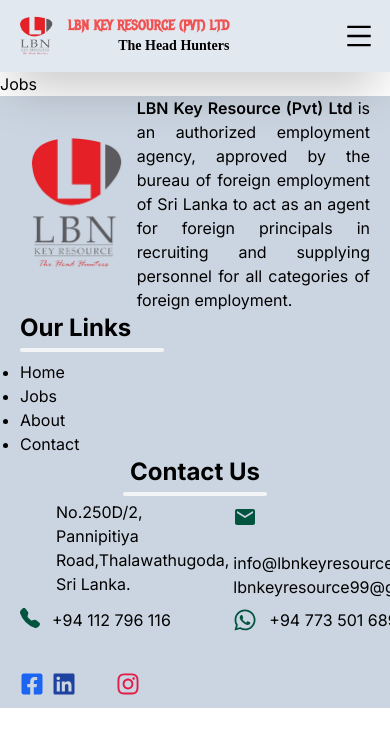
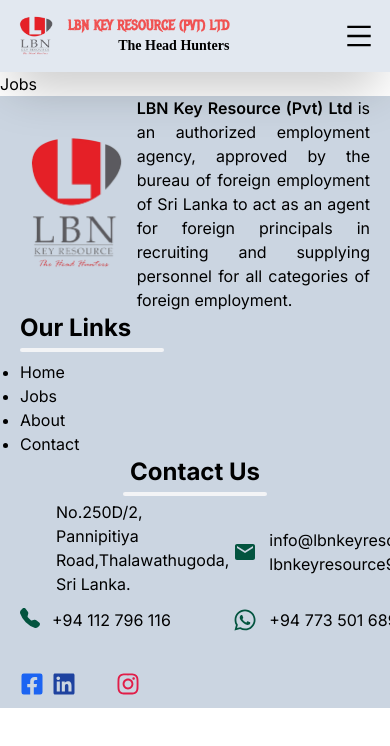
Before and after one commit to bhashana99/LBN-web, a React (Vite) app in the folder client/: page /jobs in a window 390 px wide. Shown: the top 746 px of the page. Built offline with nearby package versions, Linux system fonts and the light colour scheme; some icons are missing; a web font is replaced by a local one.

Commit message:
footer small screen changing

```diff
--- a/client/src/components/Footer.jsx
+++ b/client/src/components/Footer.jsx
@@ -76,9 +76,9 @@
                   <p>+94 112 796 116</p>
                 </div>
               </div>
-              <div className="flex flex-wrap md:flex-row gap-3 items-center">
+              <div className="flex flex-row gap-3 items-center">
                 <MdEmail className="text-2xl text-green-800" />
-                <div  >
+                <div >
                   <p>info@lbnkeyresource.com</p>
                   <p>lbnkeyresource99@gmail.com </p>
                 </div>
```
